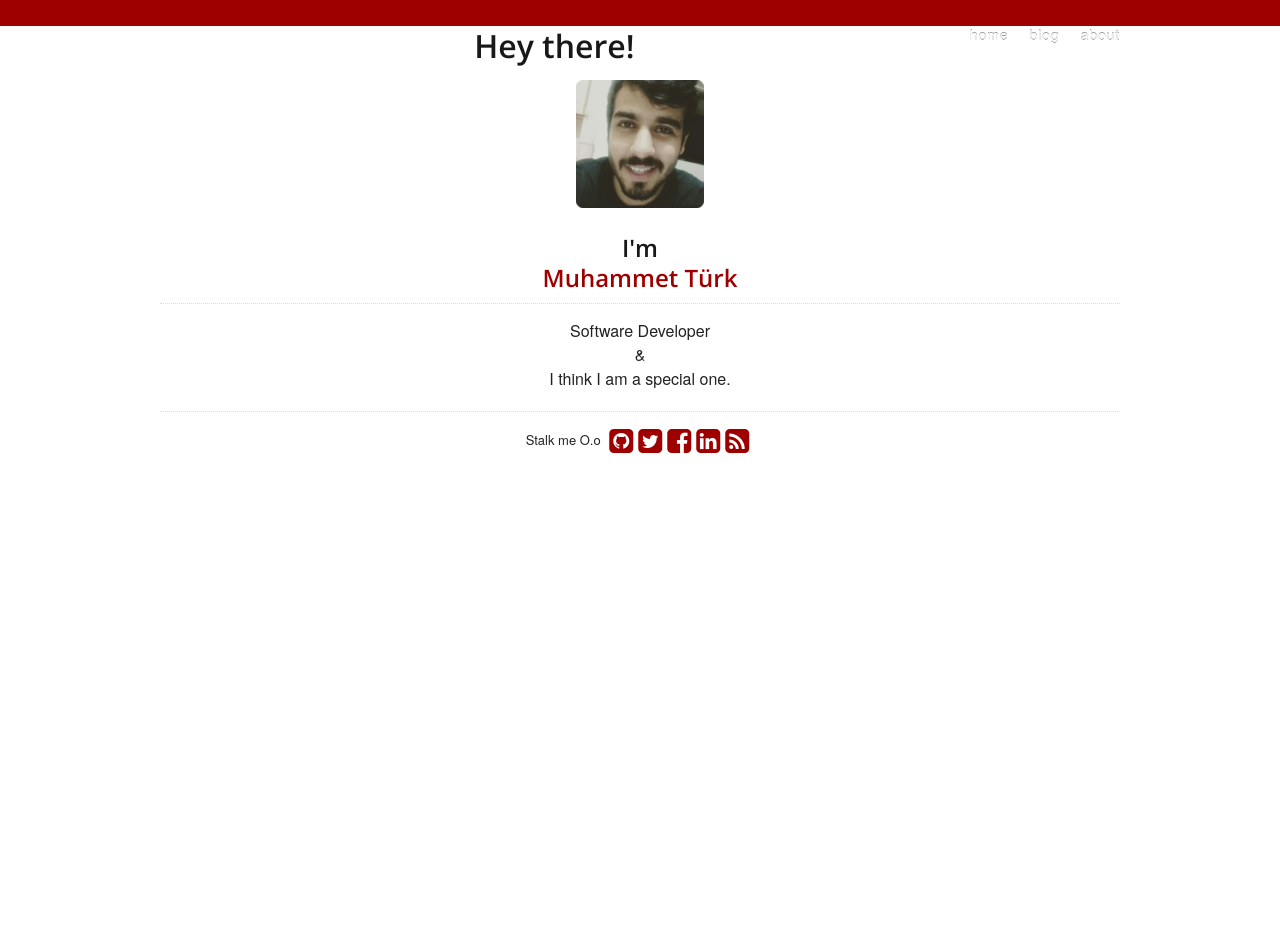
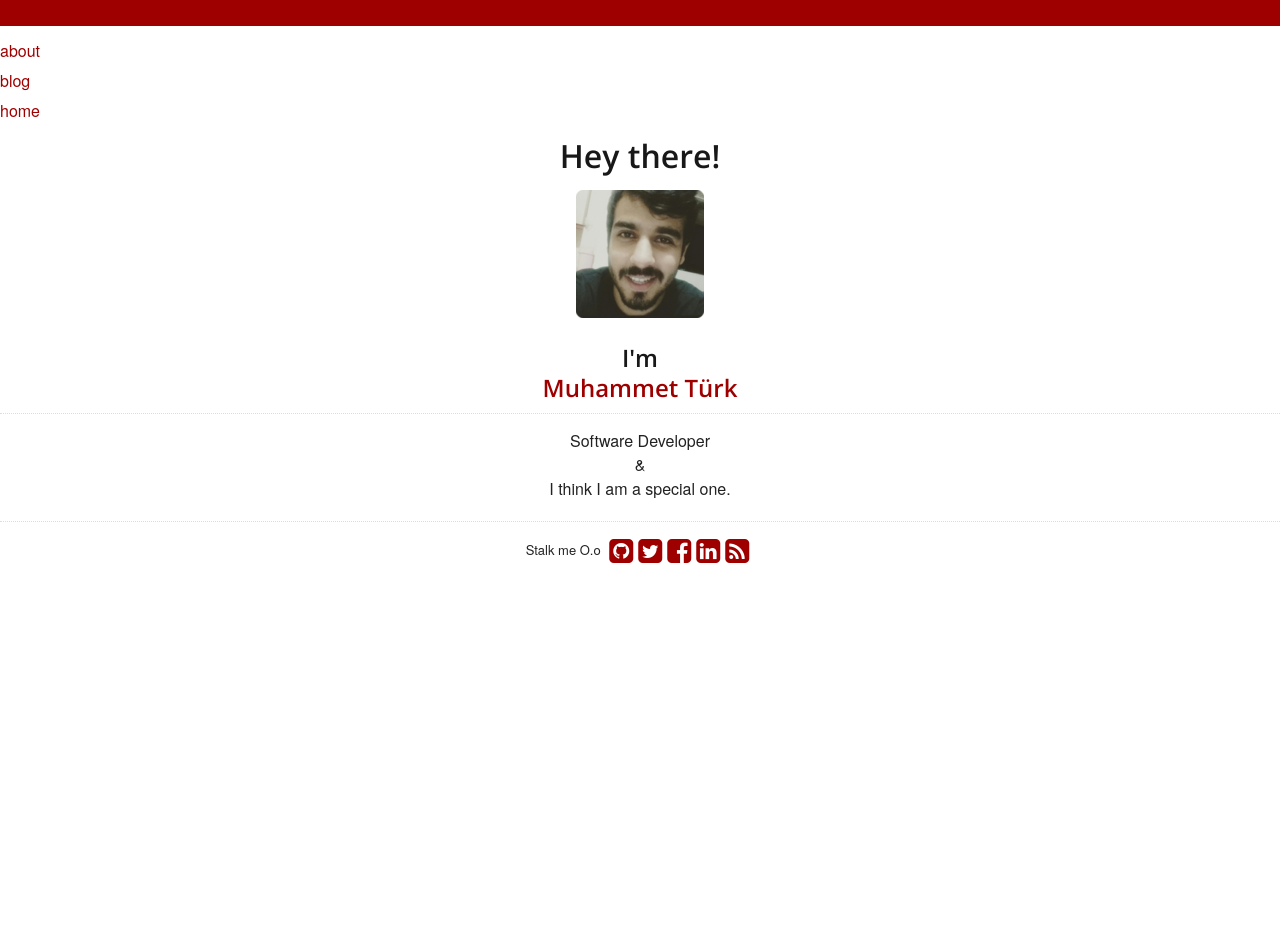
Before and after one commit to mturk111/mturk111.github.io, a Jekyll site: the page built from index.html, in a window 1280 px wide. Built offline with Jekyll 4.4.1, drawn with Linux system fonts in a browser that asks for light colours; nearby versions of some CDN libraries.

Commit message:
Update default-without-footer.html

```diff
--- a/_layouts/default-without-footer.html
+++ b/_layouts/default-without-footer.html
@@ -19,15 +19,14 @@
   <link href="https://maxcdn.bootstrapcdn.com/font-awesome/4.4.0/css/font-awesome.min.css" rel="stylesheet" integrity="sha256-k2/8zcNbxVIh5mnQ52A0r3a6jAgMGxFJFE2707UxGCk= sha512-ZV9KawG2Legkwp3nAlxLIVFudTauWuBpC10uEafMHYL0Sarrz5A7G79kXh5+5+woxQ5HM559XX2UZjMJ36Wplg==" crossorigin="anonymous">
 </head>
 <body>
-  <div class="container" style="margin-top: "0";">
-<div id="topbar">
+<div>
         <ul>
           <li><a href="/about">about</a></li>
           <li><a href="/blog">blog</a></li>
           <li><a href="/">home</a></li>
         </ul>
       </div>
-  <div>
+
 </div>
       {% include sidebar.html %}
   </div>
```
